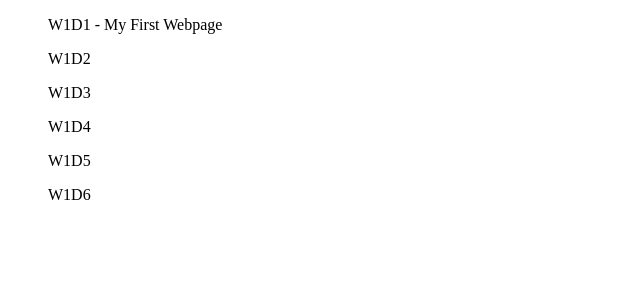
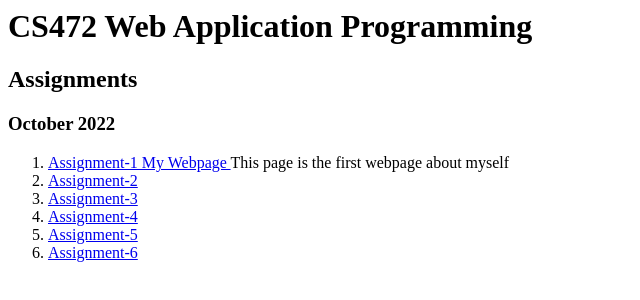
Before and after one commit to dtekie/CS472, a plain HTML site: page index.html in a window 1280 px wide. Shown: the whole page, without its empty margins (0-640 px from the left). Drawn offline with Linux system fonts and the light colour scheme.

Commit message:
My webpage
My webpage

```diff
--- a/index.html
+++ b/index.html
@@ -1,21 +1,22 @@
-<!DOCTYPE html>
-<html lang="en">
+<html>
 
 <head>
-    <meta charset="UTF-8">
-    <meta http-equiv="X-UA-Compatible" content="IE=edge">
-    <meta name="viewport" content="width=device-width, initial-scale=1.0">
-    <title>CS 472 </title>
+	<title>CS472</title>
 </head>
 
 <body>
-    <ul>W1D1 - My First Webpage</ul>
-    <ul>W1D2</ul>
-    <ul>W1D3</ul>
-    <ul>W1D4</ul>
-    <ul>W1D5</ul>
-    <ul>W1D6</ul>
-
+	<h1>CS472 Web Application Programming</h1>
+	<h2>Assignments</h2>
+	<h3>October 2022</h3>
+	<ol>
+		<li><a target="_blank" href="W1D1/index.html">Assignment-1 My Webpage </a>This page is the first webpage about
+			myself</li>
+		<li><a target="_blank" href="W1D2/index.html">Assignment-2 </a></li>
+		<li><a target="_blank" href="W1D3/index.html">Assignment-3 </a></li>
+		<li><a target="_blank" href="W1D4/index.html">Assignment-4 </a></li>
+		<li><a target="_blank" href="W1D5/index.html">Assignment-5</a></li>
+		<li><a target="_blank" href="W1D6/index.html">Assignment-6</a></li>
+	</ol>
 </body>
 
 </html>
```
